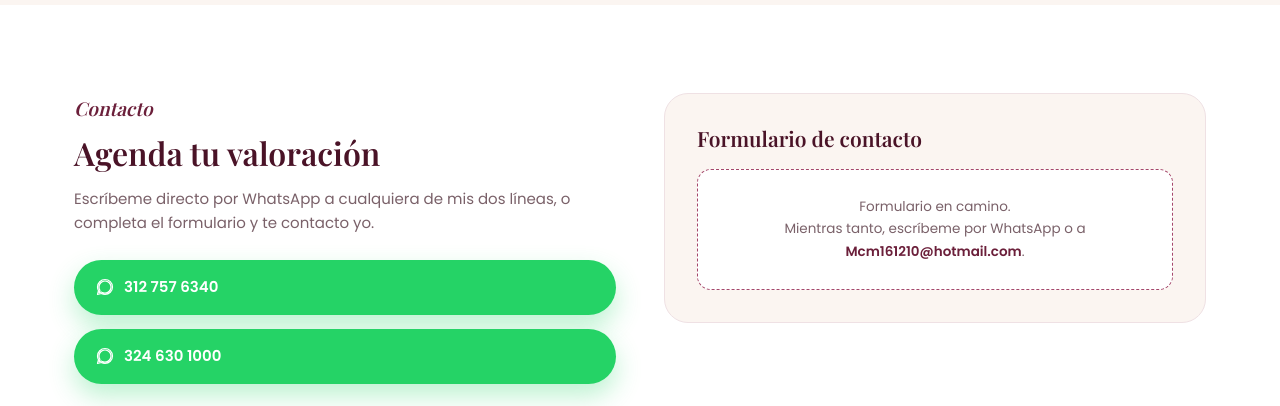
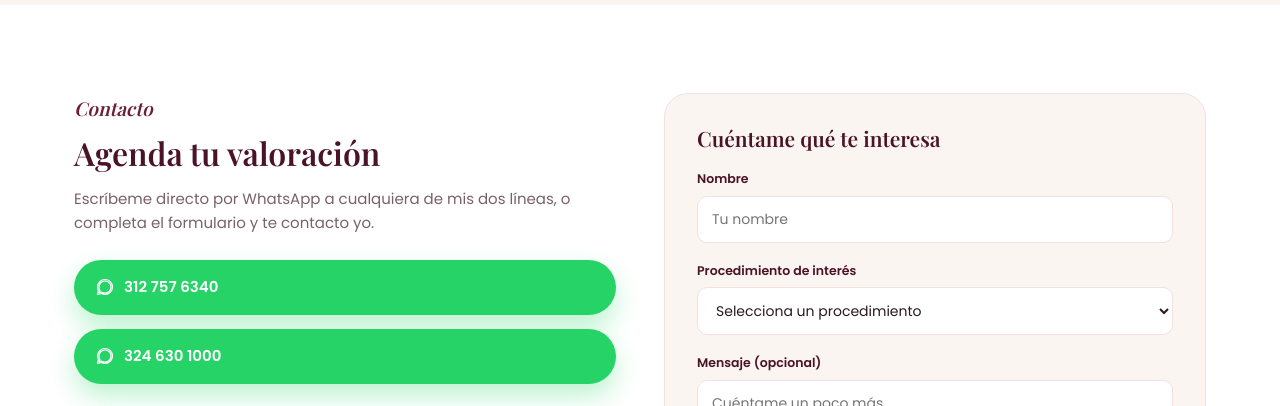
Before and after one commit to Sowi22/Landing-page-Dra.-Maria-Montoya, a plain HTML site: page index.html in a window 1280 px wide. Shown: the part 4530-4936 px from the top of the page. Drawn offline with nearby package versions, Linux system fonts and the light colour scheme; a web font is replaced by a local one.

Commit message:
Formulario funcional que envia por WhatsApp con el procedimiento elegido
Reemplaza el placeholder por un formulario real (nombre, procedimiento
de interes -con los 16 servicios reales agrupados por categoria- y
mensaje opcional) que arma y abre un mensaje de WhatsApp pre-llenado
al numero de la doctora.

Co-Authored-By: Claude Sonnet 5 <noreply@anthropic.com>

```diff
--- a/css/style.css
+++ b/css/style.css
@@ -137,8 +137,16 @@ h1, h2, h3 { font-family: var(--serif); font-weight: 600; line-height: 1.2; colo
 
 .contact-form { background: var(--cream); border: 1px solid var(--border); border-radius: 24px; padding: 32px; }
 .contact-form h3 { font-size: 21px; margin-bottom: 18px; }
-.form-placeholder { border: 1.5px dashed var(--wine-light); border-radius: 14px; padding: 26px 18px; text-align: center; color: var(--text-muted); font-size: 13.5px; background: #fff; }
-.form-placeholder a { color: var(--wine); font-weight: 600; text-decoration: none; }
+
+.quote-form { display: flex; flex-direction: column; gap: 6px; }
+.quote-form label { font-size: 12.5px; font-weight: 600; color: var(--wine-dark); margin-top: 12px; }
+.quote-form label:first-child { margin-top: 0; }
+.quote-form input, .quote-form select, .quote-form textarea {
+  width: 100%; padding: 12px 14px; border: 1px solid var(--border); border-radius: 10px;
+  background: #fff; font-family: var(--sans); font-size: 14px; color: var(--text); resize: vertical;
+}
+.quote-form input:focus, .quote-form select:focus, .quote-form textarea:focus { outline: none; border-color: var(--wine-light); }
+.quote-form button { margin-top: 22px; width: 100%; }
 
 /* FOOTER */
 .footer { padding: 40px 0; background: var(--wine-dark); color: rgba(255,255,255,.75); text-align: center; }
--- a/index.html
+++ b/index.html
@@ -268,12 +268,51 @@
     </div>
 
     <div class="contact-form reveal reveal--d1">
-      <h3>Formulario de contacto</h3>
-      <!-- Formulario pendiente: reemplazar por el embed real (HubSpot u otra plataforma) que indique la clienta -->
-      <div class="form-placeholder">
-        Formulario en camino.<br>
-        Mientras tanto, escríbeme por WhatsApp o a <a href="mailto:Mcm161210@hotmail.com">Mcm161210@hotmail.com</a>.
-      </div>
+      <h3>Cuéntame qué te interesa</h3>
+      <!-- Formulario funcional vía WhatsApp (arma el mensaje con el procedimiento elegido).
+           Cuando la clienta tenga una plataforma de formularios (HubSpot u otra), se reemplaza por ese embed. -->
+      <form id="quoteForm" class="quote-form">
+        <label for="qfName">Nombre</label>
+        <input type="text" id="qfName" name="name" placeholder="Tu nombre" required>
+
+        <label for="qfProcedure">Procedimiento de interés</label>
+        <select id="qfProcedure" name="procedure" required>
+          <option value="" disabled selected>Selecciona un procedimiento</option>
+          <optgroup label="Armonización facial">
+            <option>Otoplastia</option>
+            <option>Alectomía</option>
+            <option>Lobuloplastia</option>
+            <option>Rinomodelación con Ácido Hialurónico</option>
+            <option>Perfilamiento de labios</option>
+            <option>Toxina Botulínica</option>
+            <option>Bioestimuladores</option>
+          </optgroup>
+          <optgroup label="Piel y rejuvenecimiento">
+            <option>Hollywood Peeling &mdash; Láser NDYAG</option>
+            <option>Endolifting</option>
+            <option>Células madre, fibroblastos y PRP</option>
+            <option>Acné y cicatrices &mdash; Cámara fotobiodinámica</option>
+            <option>Cauterización de nevus y verrugas</option>
+            <option>Remoción de tatuajes con láser</option>
+            <option>Depilación láser</option>
+          </optgroup>
+          <optgroup label="Capilar">
+            <option>Terapia capilar</option>
+          </optgroup>
+          <optgroup label="Procedimientos menores">
+            <option>Extracción de lipomas</option>
+          </optgroup>
+          <option value="No estoy segura / quiero orientación">No estoy segura, quiero orientación</option>
+        </select>
+
+        <label for="qfMessage">Mensaje (opcional)</label>
+        <textarea id="qfMessage" name="message" rows="3" placeholder="Cuéntame un poco más..."></textarea>
+
+        <button type="submit" class="btn btn--whatsapp">
+          <svg viewBox="0 0 24 24" fill="currentColor" stroke="none"><path d="M12 2C6.5 2 2 6.5 2 12c0 1.8.5 3.5 1.3 5L2 22l5.2-1.3c1.4.8 3.1 1.2 4.8 1.2 5.5 0 10-4.5 10-10S17.5 2 12 2zm0 18c-1.5 0-3-.4-4.2-1.1l-.3-.2-3.1.8.8-3-.2-.3C4.4 15 4 13.5 4 12c0-4.4 3.6-8 8-8s8 3.6 8 8-3.6 8-8 8z"/></svg>
+          Continuar por WhatsApp
+        </button>
+      </form>
     </div>
   </div>
 </section>
--- a/js/main.js
+++ b/js/main.js
@@ -14,3 +14,20 @@ if (revealEls.length) {
     revealEls.forEach((el) => el.classList.add('is-visible'));
   }
 }
+
+/* Formulario -> arma el mensaje y abre WhatsApp con el procedimiento elegido */
+const quoteForm = document.getElementById('quoteForm');
+if (quoteForm) {
+  quoteForm.addEventListener('submit', (e) => {
+    e.preventDefault();
+    const name = document.getElementById('qfName').value.trim();
+    const procedure = document.getElementById('qfProcedure').value;
+    const message = document.getElementById('qfMessage').value.trim();
+
+    let text = `Hola, soy ${name}. Me interesa información sobre: ${procedure}.`;
+    if (message) text += ` ${message}`;
+
+    const url = `https://wa.me/573127576340?text=${encodeURIComponent(text)}`;
+    window.open(url, '_blank', 'noopener');
+  });
+}
```
